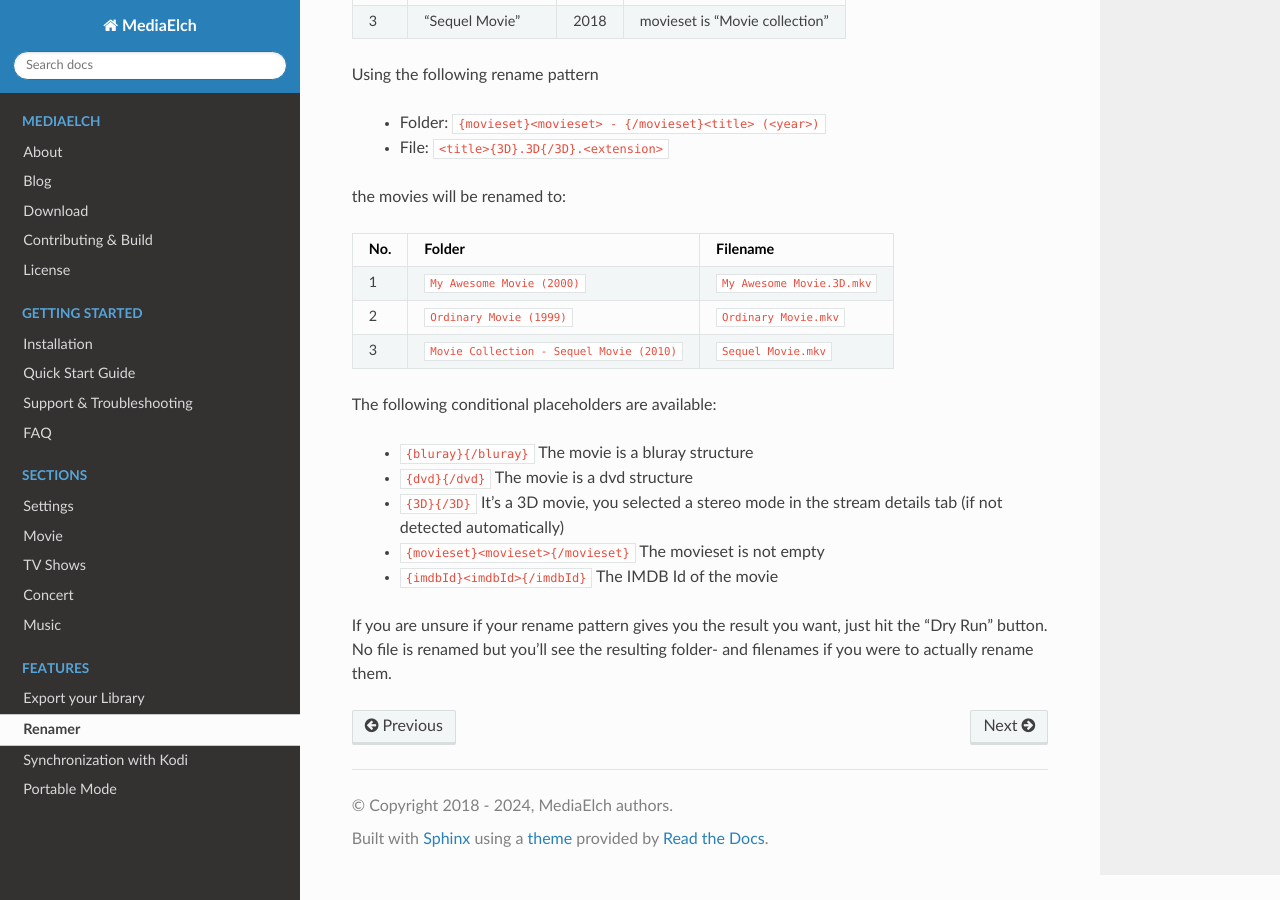
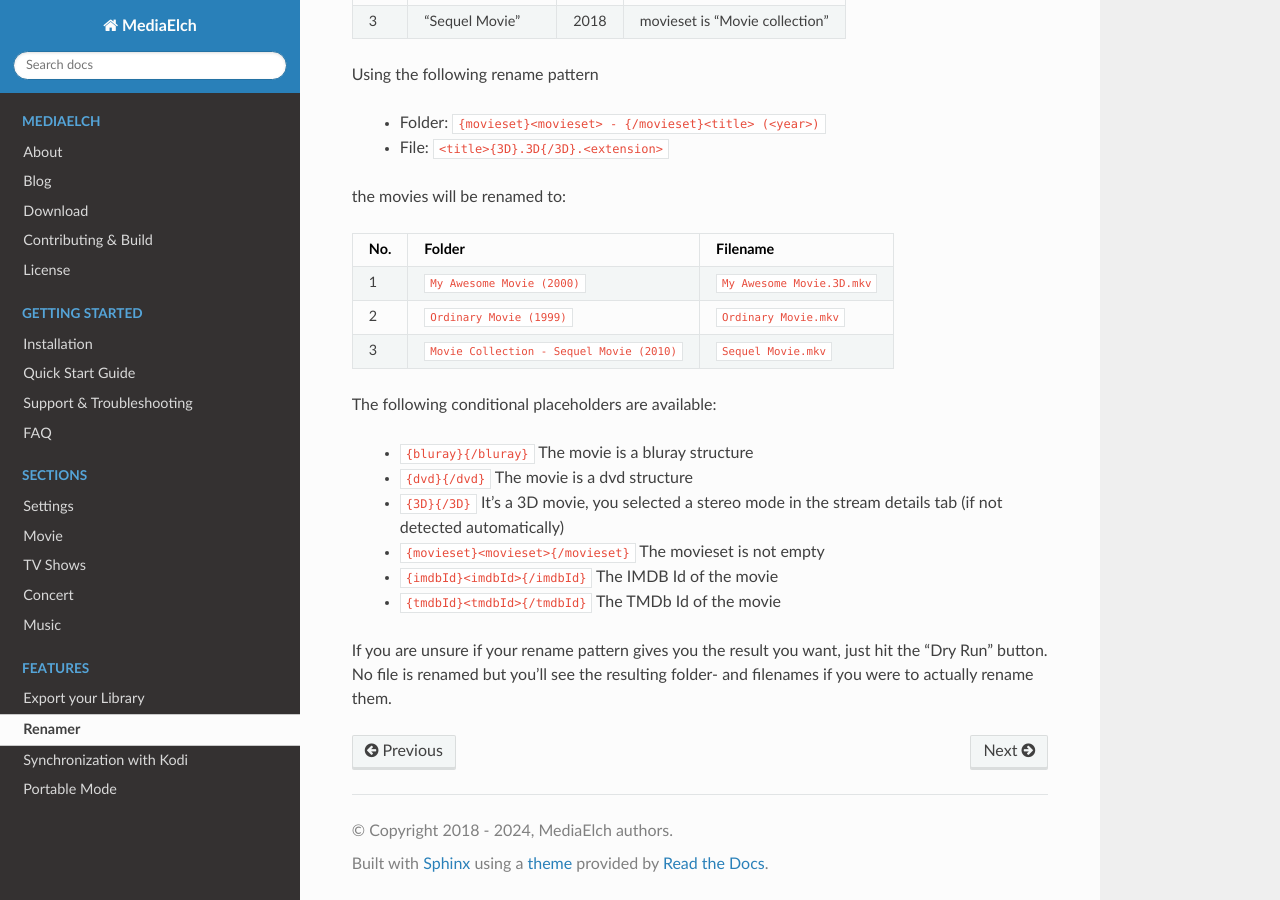
Before and after one commit to mediaelch/mediaelch-doc, a Sphinx documentation site: the page built from docs/source/renaming.rst, in a window 1280 px wide and 900 px high, scrolled down 1034 px. Built offline with Sphinx 7.4.7 and the Read the Docs theme 3.1.0, drawn with Linux system fonts in a browser that asks for light colours; pages that are not in the unit, such as notebooks, are missing from menus.

Commit message:
docs(renaming): Add tmdb placeholder

```diff
--- a/docs/source/renaming.rst
+++ b/docs/source/renaming.rst
@@ -67,6 +67,7 @@ The following conditional placeholders are available:
  - ``{3D}{/3D}`` It's a 3D movie, you selected a stereo mode in the stream details tab (if not detected automatically)
  - ``{movieset}<movieset>{/movieset}`` The movieset is not empty
  - ``{imdbId}<imdbId>{/imdbId}`` The IMDB Id of the movie
+ - ``{tmdbId}<tmdbId>{/tmdbId}`` The TMDb Id of the movie
 
 If you are unsure if your rename pattern gives you the result you want, just hit
 the "Dry Run" button. No file is renamed but you'll see the
```
